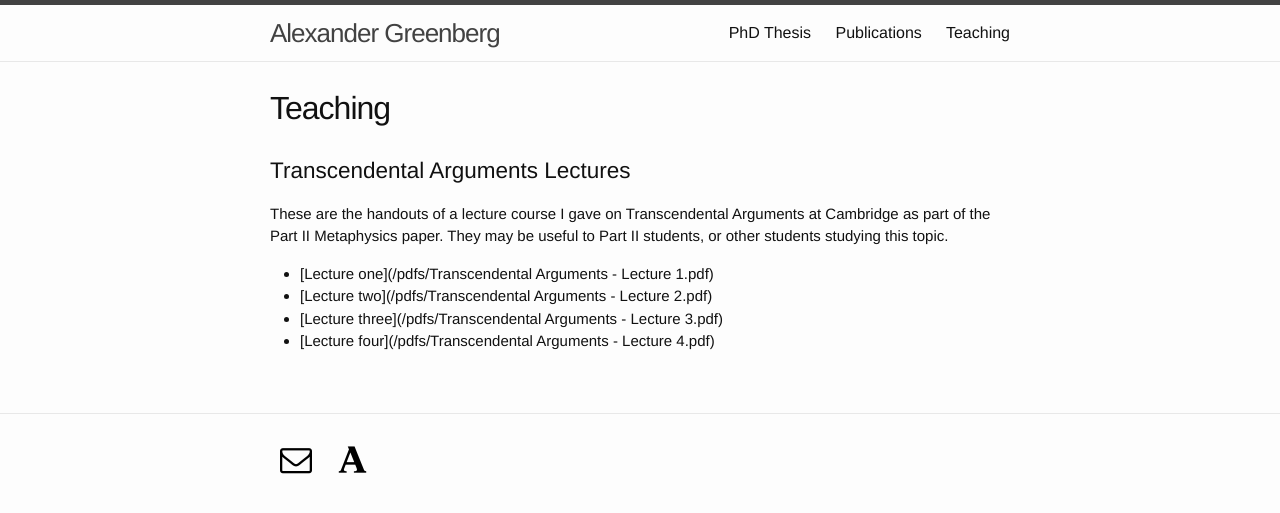
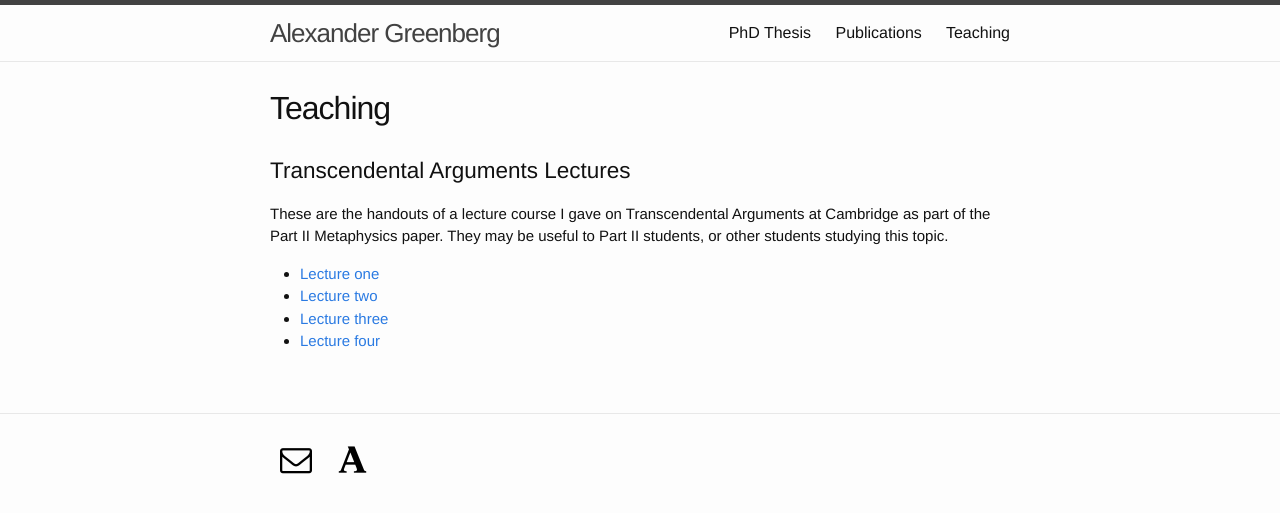
Before and after one commit to alexandergreenberg/alexandergreenberg.github.io, a Jekyll site: the page built from 03_Teaching.md, in a window 1280 px wide. Shown: the top 513 px of the page. Built offline with Jekyll 4.4.1, drawn with Linux system fonts in a browser that asks for light colours; some web fonts are replaced.

Commit message:
Update 03_Teaching.md

```diff
--- a/03_Teaching.md
+++ b/03_Teaching.md
@@ -7,8 +7,8 @@ permalink: /teaching/
 Transcendental Arguments Lectures
 =================================
 These are the handouts of a lecture course I gave on Transcendental Arguments at Cambridge as part of the Part II Metaphysics paper. They may be useful to Part II students, or other students studying this topic.
-<ul>
-  <li>[Lecture one](/pdfs/Transcendental Arguments - Lecture 1.pdf)</li>
-  <li>[Lecture two](/pdfs/Transcendental Arguments - Lecture 2.pdf)</li>
-  <li>[Lecture three](/pdfs/Transcendental Arguments - Lecture 3.pdf)</li>
-  <li>[Lecture four](/pdfs/Transcendental Arguments - Lecture 4.pdf)</li>
+
+* [Lecture one](/pdfs/Transcendental Arguments - Lecture 1.pdf)
+* [Lecture two](/pdfs/Transcendental Arguments - Lecture 2.pdf)
+* [Lecture three](/pdfs/Transcendental Arguments - Lecture 3.pdf)
+* [Lecture four](/pdfs/Transcendental Arguments - Lecture 4.pdf)
```
